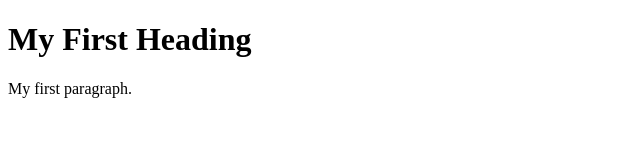
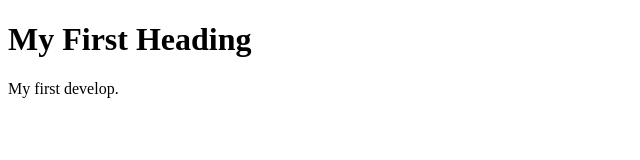
Before and after one commit to zlotogom/jenkins_test, a plain HTML site: page index.html in a window 1280 px wide. Shown: the full height of the page, 0-640 px from the left. Drawn offline with Linux system fonts and the light colour scheme.

Commit message:
develop commit

```diff
--- a/index.html
+++ b/index.html
@@ -3,7 +3,7 @@
 <body>
 
 <h1>My First Heading</h1>
-<p>My first paragraph.</p>
+<p>My first develop.</p>
 
 </body>
 </html>
```
Also changed, not shown: develop.txt (added).
